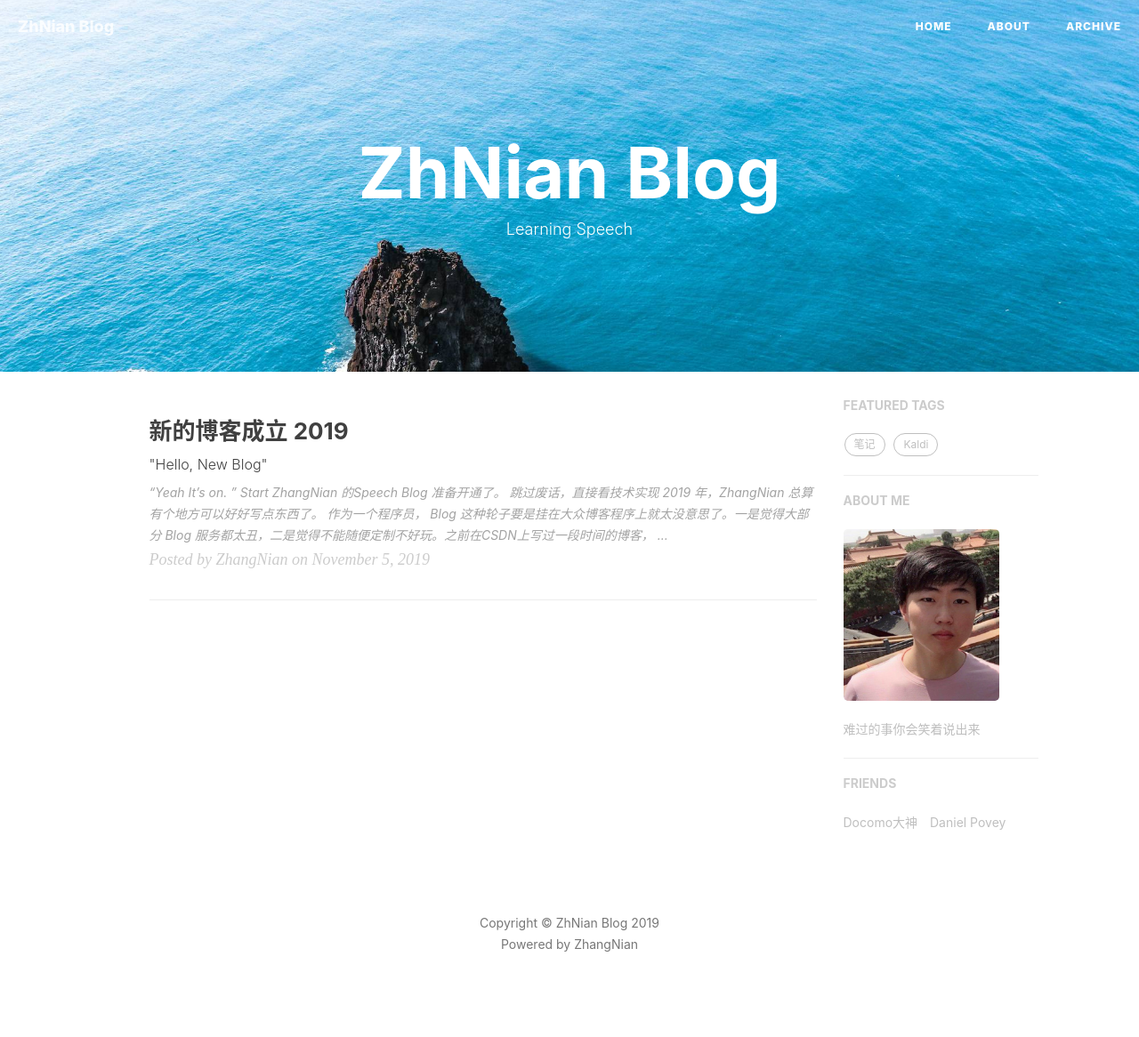
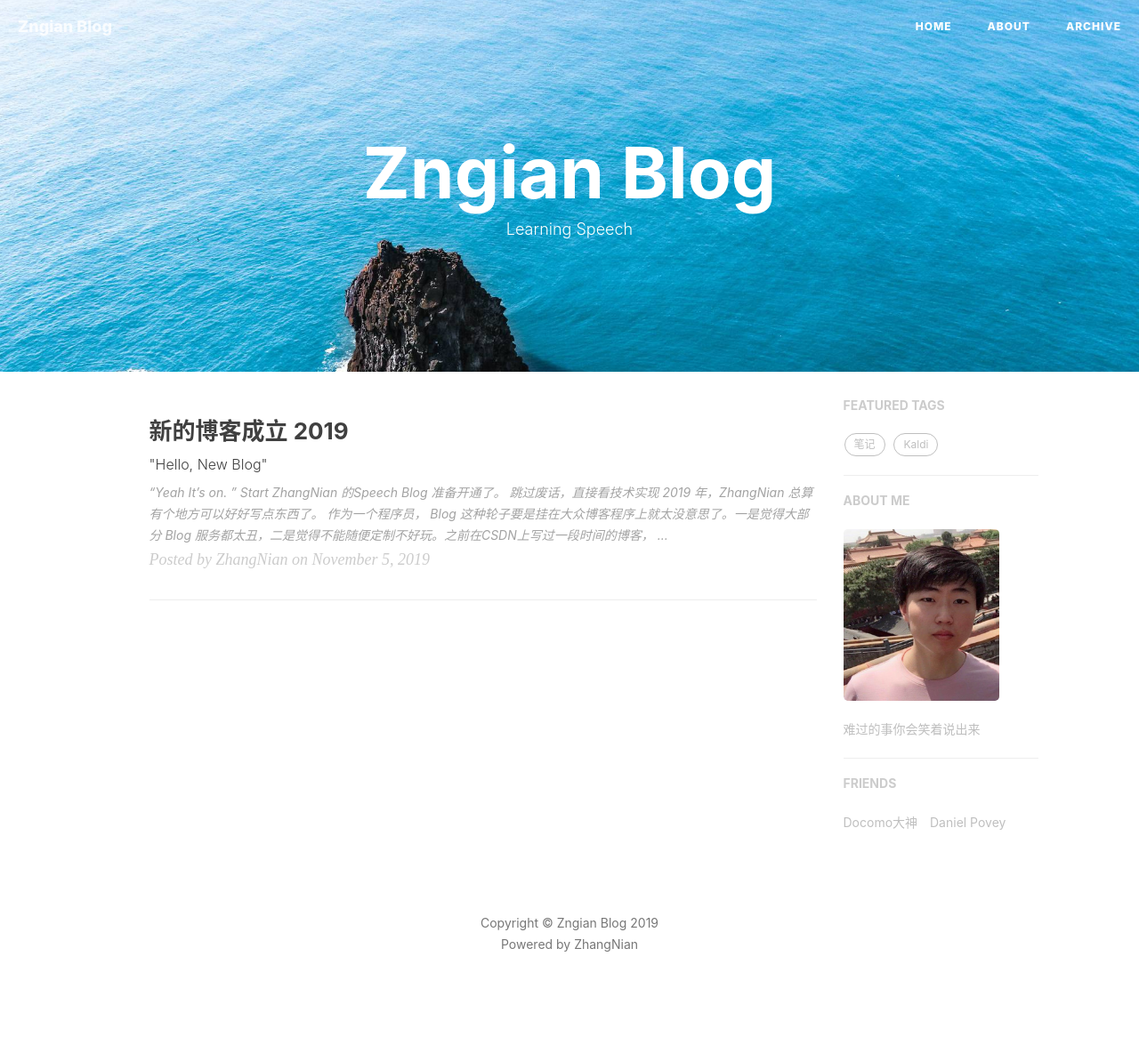
Before and after one commit to Zhang-Nian/Speech, a Jekyll site: the page built from index.html, in a window 1280 px wide. Shown: the whole page at 89% size. Built offline with Jekyll 4.4.1, drawn with Linux system fonts in a browser that asks for light colours; nearby versions of some CDN libraries; the list of posts is cut into pages by our own code; comment, search, counter and statistics services are not loaded.

Commit message:
Update _config.yml

```diff
--- a/_config.yml
+++ b/_config.yml
@@ -1,6 +1,6 @@
 # Site settings
-title: ZhNian Blog
-SEOTitle: 张念的博客 | ZhNian Blog
+title: Zngian Blog
+SEOTitle: 张念的博客 | Zngian Blog
 header-img: img/sleek_lg.jpg
 email: zhanghenshui945@gmail.com
 description: "走进语音世界"
@@ -41,7 +41,7 @@ kramdown:
       start_line: 1
 
 # Disqus settings
-disqus_username: ZhNian
+disqus_username: Zngian
 
 # Netease settings
 netease_comment: false
```
